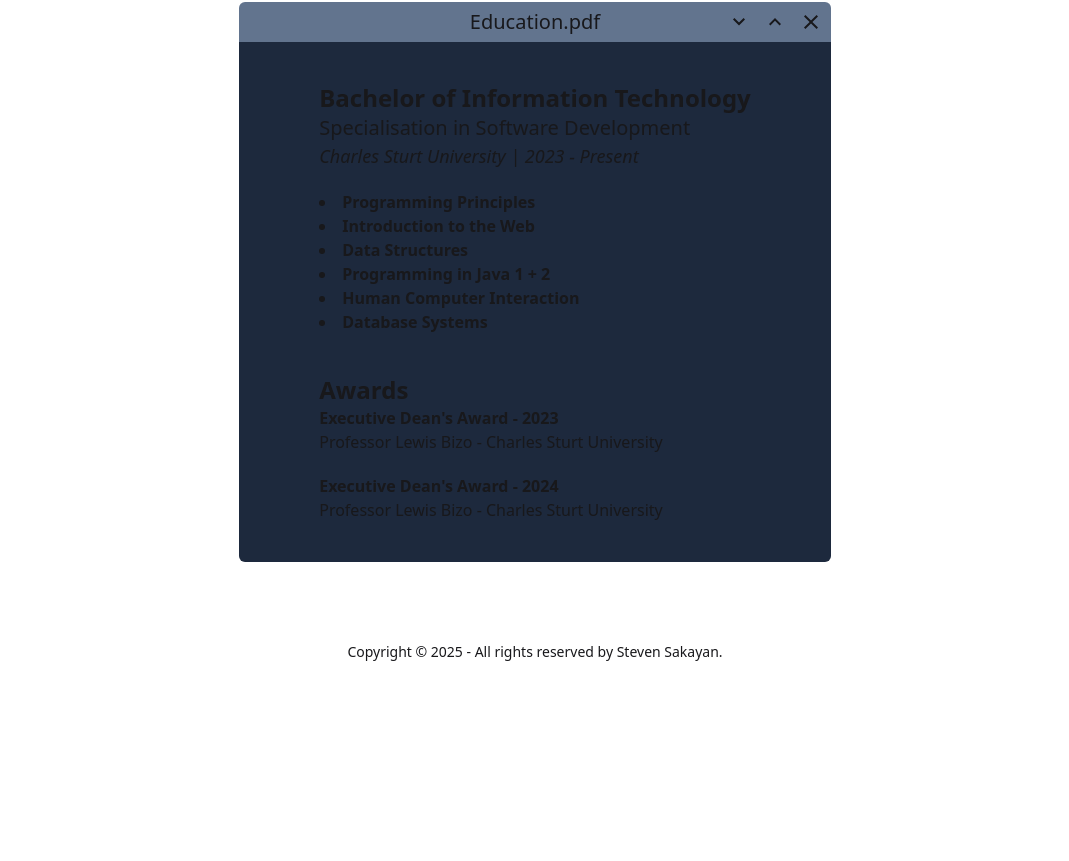
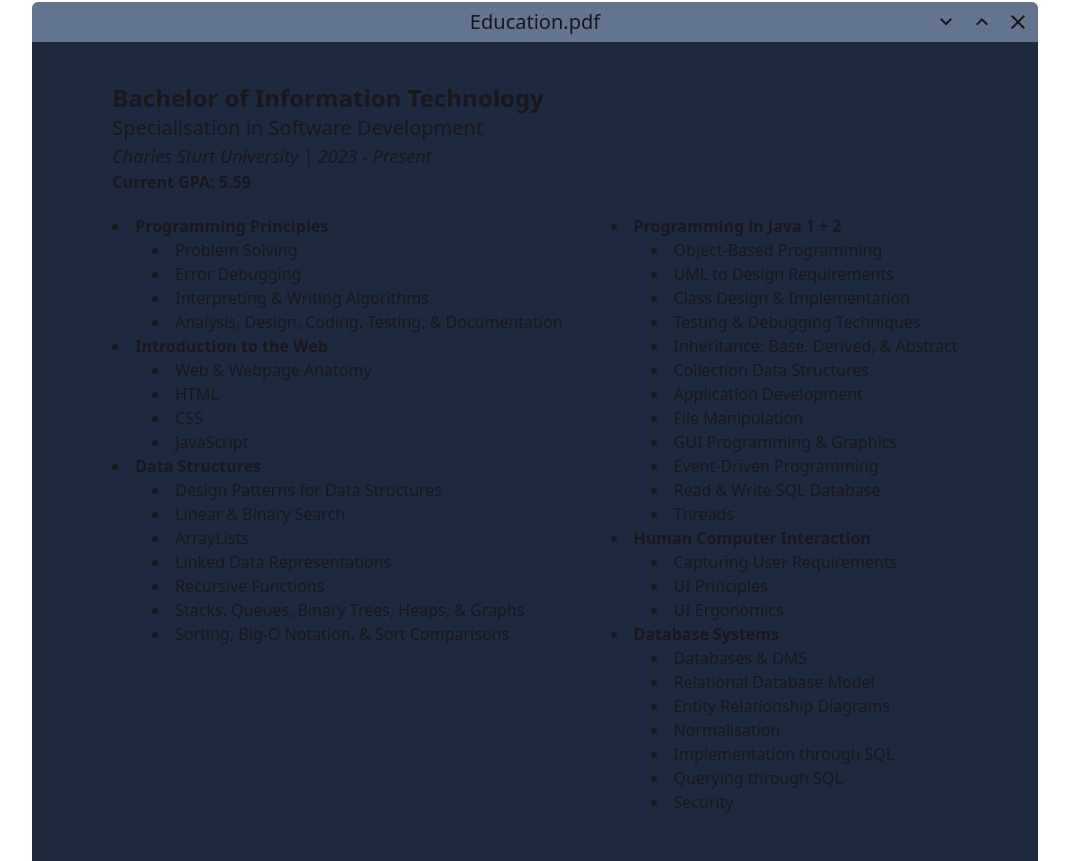
Before and after one commit to StevenSakayan/my-portfolio, a Vue app: page / in a window 1280 px wide. Shown: the part 2919-3780 px from the top of the page, without its empty margins (105-1174 px from the left). Before the commit the page ends 3621 px from the top, so only its background shows below. Built offline with nearby package versions, Linux system fonts and the light colour scheme.

Commit message:
Updated Education and added new project

```diff
--- a/src/EducationSection.vue
+++ b/src/EducationSection.vue
@@ -10,15 +10,76 @@
             <h1 class="text-2xl font-bold">Bachelor of Information Technology</h1>
             <h1 class="text-xl">Specialisation in Software Development</h1>
             <h2 class="text-lg italic">Charles Sturt University | 2023 - Present</h2>
-            <ul class="list-disc list-inside font-bold mt-5">
-                <li>Programming Principles</li>
-                <li>Introduction to the Web</li>
-                <li>Data Structures</li>
-                <li>Programming in Java 1 + 2</li>
-                <li>Human Computer Interaction</li>
-                <li>Database Systems</li>
-            </ul>
-
+            <h2 class="font-bold">Current GPA: 5.59</h2>
+            <div class="flex">
+              <ul class="list-disc list-inside font-bold mt-5">
+                <li>Programming Principles
+                  <ul class="list-disc list-inside font-normal indent-10">
+                    <li>Problem Solving</li>
+                    <li>Error Debugging</li>
+                    <li>Interpreting & Writing Algorithms</li>
+                    <li>Analysis, Design, Coding, Testing, & Documentation</li>
+                  </ul>
+                </li>
+                <li>Introduction to the Web
+                  <ul class="list-disc list-inside font-normal indent-10">
+                    <li>Web & Webpage Anatomy</li>
+                    <li>HTML</li>
+                    <li>CSS</li>
+                    <li>JavaScript</li>
+                  </ul>
+                </li>
+                <li>Data Structures
+                  <ul class="list-disc list-inside font-normal indent-10">
+                    <li>Design Patterns for Data Structures</li>
+                    <li>Linear & Binary Search</li>
+                    <li>ArrayLists</li>
+                    <li>Linked Data Representations</li>
+                    <li>Recursive Functions</li>
+                    <li>Stacks, Queues, Binary Trees, Heaps, & Graphs</li>
+                    <li>Sorting, Big-O Notation, & Sort Comparisons</li>
+                  </ul>
+                </li>
+              </ul>
+              <div class="divider divider-horizontal"></div>
+              <ul class="list-disc list-inside font-bold mt-5">
+                <li>Programming in Java 1 + 2
+                  <ul class="list-disc list-inside font-normal indent-10">
+                    <li>Object-Based Programming</li>
+                    <li>UML to Design Requirements</li>
+                    <li>Class Design & Implementation</li>
+                    <li>Testing & Debugging Techniques</li>
+                    <li>Inheritance: Base, Derived, & Abstract</li>
+                    <li>Collection Data Structures</li>
+                    <li>Application Development</li>
+                    <li>File Manipulation</li>
+                    <li>GUI Programming & Graphics</li>
+                    <li>Event-Driven Programming</li>
+                    <li>Read & Write SQL Database</li>
+                    <li>Threads</li>
+                  </ul>
+                </li>
+                <li>Human Computer Interaction
+                  <ul class="list-disc list-inside font-normal indent-10">
+                    <li>Capturing User Requirements</li>
+                    <li>UI Principles</li>
+                    <li>UI Ergonomics</li>
+                  </ul>
+                </li>
+                <li>Database Systems
+                  <ul class="list-disc list-inside font-normal indent-10">
+                    <li>Databases & DMS</li>
+                    <li>Relational Database Model</li>
+                    <li>Entity Relationship Diagrams</li>
+                    <li>Normalisation</li>
+                    <li>Implementation through SQL</li>
+                    <li>Querying through SQL</li>
+                    <li>Security</li>
+                  </ul>
+                </li>
+              </ul>
+            </div>
+            <div class="divider divider-vertical"></div>
             <h1 class="text-2xl mt-10 font-bold">Awards</h1>
 
             <h2 class="font-bold">Executive Dean's Award - 2023</h2>
--- a/src/ProjectsSection.vue
+++ b/src/ProjectsSection.vue
@@ -31,6 +31,13 @@
 	            <li>Built all UI elements from the ground up, no framework or libraries.</li>
 	          </ul>
 	        </Project>
+          <Project name="Physics-Based Sandbox Engine" image="./images/sandbox.gif">
+	          <ul class="list-disc list-inside">
+	            <li>Click to build blocks that could fall, flex, and break when not connected to the ground.</li>
+	            <li>Efficient in processing usage.</li>
+	            <li>Fun to watch!</li>
+	          </ul>
+	        </Project>
 	      </div>
 	    </div>
 	</Window>
```
Also changed, not shown: 1 other file (tests, documents, lock files or other folders).
